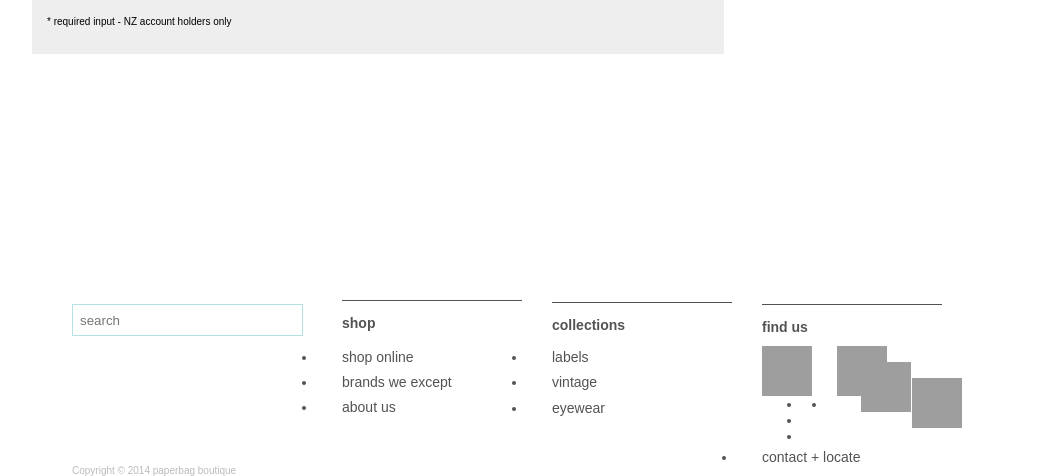
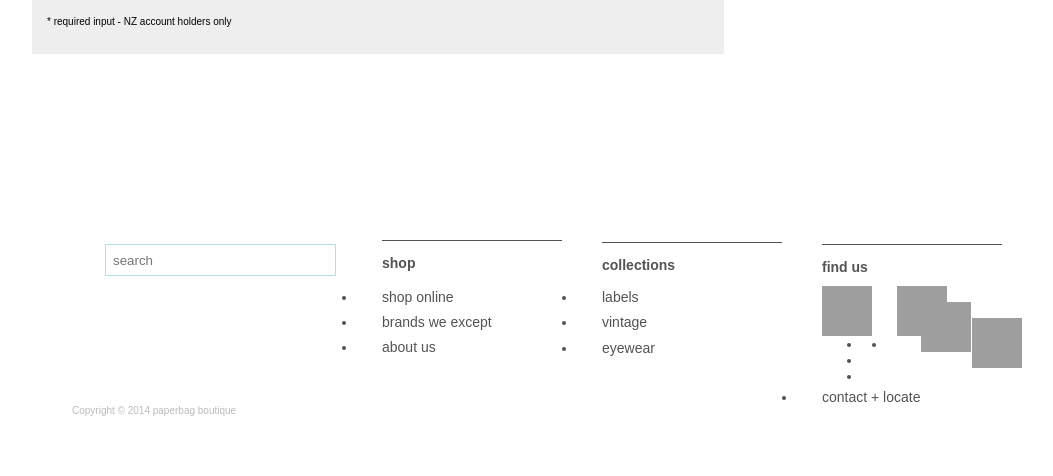
Before and after one commit to IronLadyVic/Assignment-paperbag, a PHP site: page /login.php in a window 1280 px wide. Shown: the part 356-832 px from the top of the page, without its empty margins (128-1181 px from the left). After the commit the page ends 772 px from the top, so only its background shows below. Run offline with PHP 8.4, Linux system fonts and the light colour scheme; data comes from the database, SQL or seed files in the repository; some libraries are stand-ins or nearby versions; grey boxes are pictures that could not be loaded.

Commit message:
Twelth commit

```diff
--- a/assets/styles.css
+++ b/assets/styles.css
@@ -1723,7 +1723,7 @@ div #right-container{
 #search-bar input{
 	position: relative;
 	margin-top: 550px;
-	margin-left: 40px;
+	margin-left: -440px;
 	height: 32px;
 	width: 231px;
 	border: #B5E1E1  1px solid;
@@ -1747,7 +1747,7 @@ div #footer-shop{
 	position: relative;
 	width: 150px;
 	margin-top: -36px;
-	margin-left: 310px;
+	margin-left: 350px;
 	padding-right: 30px;
 	border-top:1px solid  #535353;
 
@@ -1766,7 +1766,7 @@ div #footer-collections{
 	position: relative;
 	width: 150px;
 	margin-top: -43px;
-	margin-left: 520px;
+	margin-left: 570px;
 	padding-right: 30px;
 	border-top:1px solid  #535353;
 
@@ -1801,7 +1801,7 @@ div #footer-socialMedia{
 	position: relative;
 	width: 150px;
 	margin-top: -43px;
-	margin-left: 730px;
+	margin-left: 790px;
 	padding-right: 30px;
 	border-top:1px solid  #535353;
 
@@ -1865,9 +1865,9 @@ div #footer-socialMedia{
 }
 .copyright {
 	position: relative;
-	margin-right: 540px;
+	margin-right: 500px;
 	color: #bbb;
 	padding-left: 40px;
-	margin-top: -9px;
+	margin-top: -5px;
 	font-size: 10px;
 }
--- a/includes/connection.php
+++ b/includes/connection.php
@@ -33,6 +33,21 @@ class Connection{
 	}
 
 	// escape_value // dissallows functions
+public function escape_value( $value ) {
+  $magic_quotes_active = get_magic_quotes_gpc();
+  $new_enough_php = function_exists( "mysql_real_escape_string" );
+  // i.e. PHP >= v4.3.0
+  if( $new_enough_php ) { // PHP v4.3.0 or higher
+    // undo any magic quote effects so mysql_real_escape_string can do the work
+    if( $magic_quotes_active ) { $value = stripslashes( $value ); }
+    $value = mysql_real_escape_string( $value );
+  } else { // before PHP v4.3.0
+    // if magic quotes aren't already on then add slashes manually
+    if( !$magic_quotes_active ) { $value = addslashes( $value ); }
+    // if magic quotes are active, then the slashes already exist
+  }
+  return $value;
+}
 
 }
 
--- a/login.php
+++ b/login.php
@@ -1,4 +1,8 @@
 <?php
+error_reporting(E_ALL | E_STRICT);
+ini_set('display_startup_errors',1);
+ini_set('display_errors',1);
+
 require_once("includes/model-form.php");
 require_once("includes/view.php");
 require_once("includes/collection.php");
@@ -6,6 +10,9 @@ require_once("includes/member.php");
 
 
 session_start();
+if(isset($_SESSION['MemberID'])){
+	unset($_SESSION['MemberID']);
+}
 
 $oCollection = new Collection();
 $oView = new View();
--- a/logout.php
+++ b/logout.php
@@ -4,9 +4,9 @@ session_start();
 
 if(isset($_SESSION['MemberID'])){
 
-session_destroy();
+unset($_SESSION['MemberID']);
 }
-header('location: login.php');
+header('location: index.php');
 
 
 ?>
```
Also changed, not shown: assets/img/furJacket.png.
